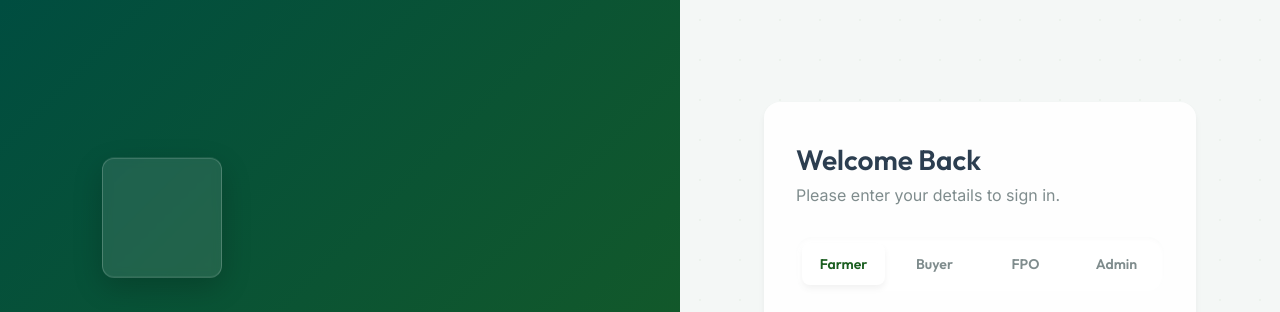
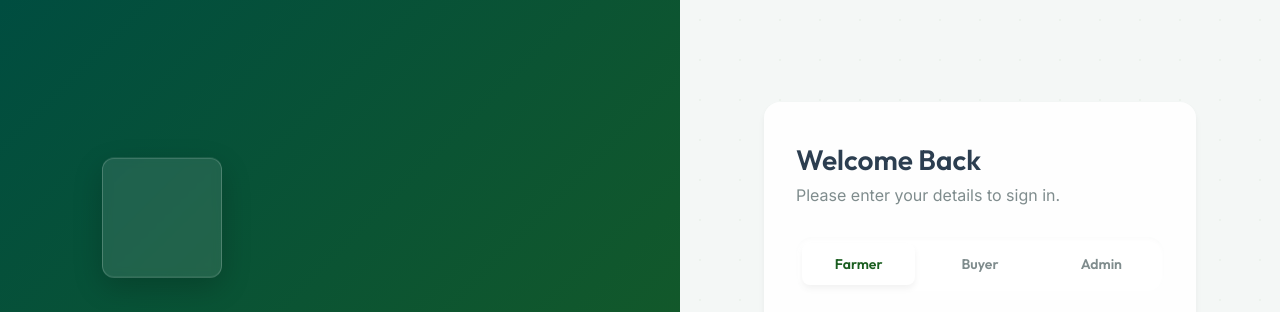
Before and after one commit to Soumajit1/Farmer-ai-main, a website: page frontend/index.html in a window 1280 px wide. Shown: the top 312 px of the page. Drawn offline with Linux system fonts and the light colour scheme.

Commit message:
Remove FPO option from login

```diff
--- a/frontend/index.html
+++ b/frontend/index.html
@@ -199,7 +199,8 @@
           <div class="role-selector">
             <button class="role-btn active" data-role="farmer">Farmer</button>
             <button class="role-btn" data-role="buyer">Buyer</button>
-            <button class="role-btn" data-role="fpo">FPO</button>
+
+
             <button class="role-btn" data-role="admin">Admin</button>
           </div>
 
```
